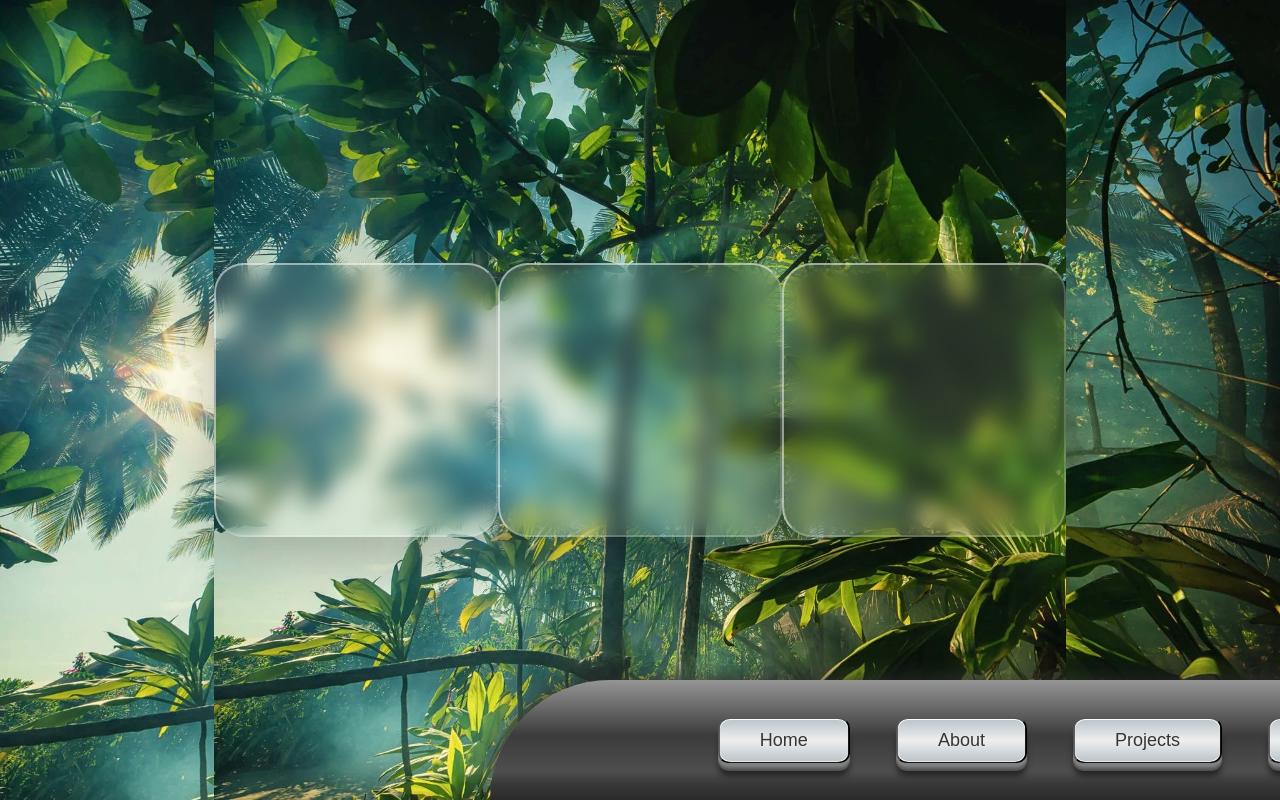
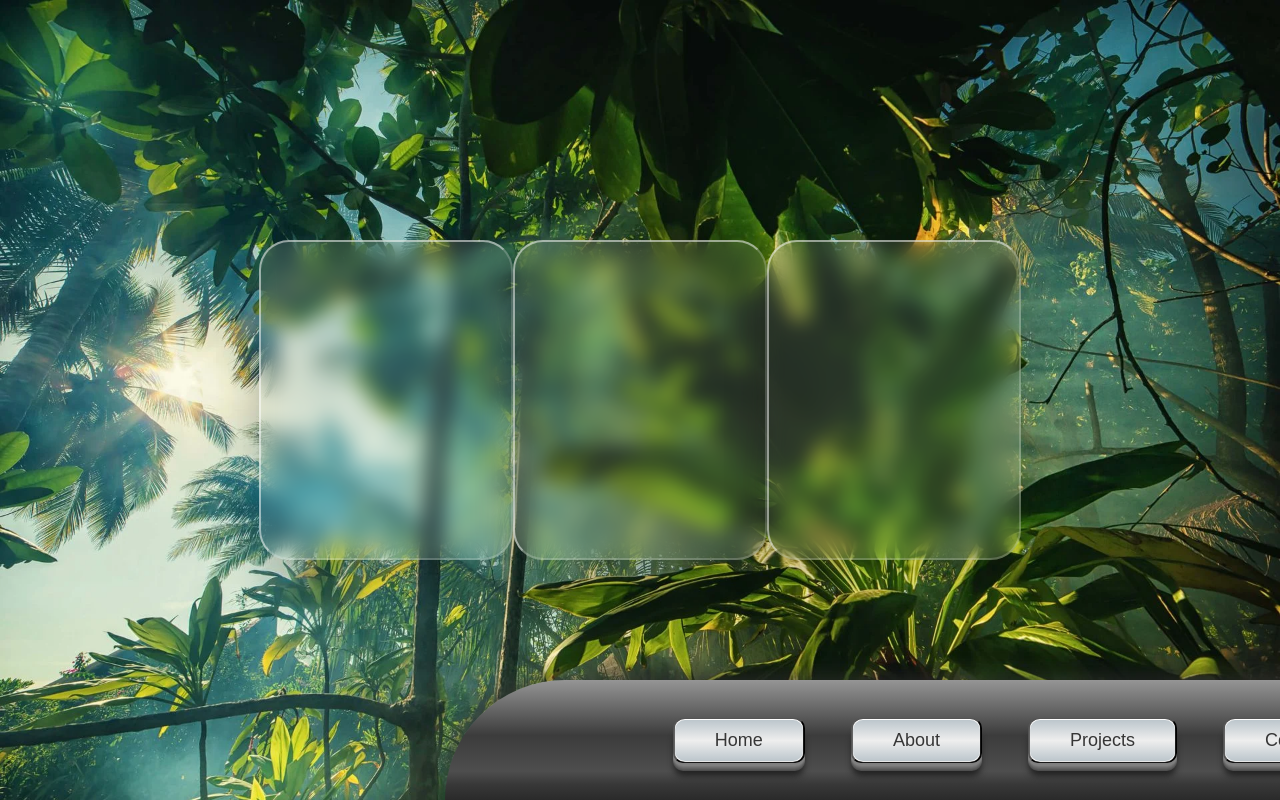
Before and after one commit to Liv4-code/planet-portfolio-site, a React (Create React App) app: page / in a window 1280 px wide. Built offline with nearby package versions, Linux system fonts and the light colour scheme; a web font is replaced by a local one.

Commit message:
Re-positioned cards on projects page

```diff
--- a/src/Projects.scss
+++ b/src/Projects.scss
@@ -4,9 +4,9 @@ $breakpoint-sml-cellphone: 500px;
 $breakpoint-xsml-cellphone: 400px;
 
 .container {
-    background: url("./assets/forest.webp");
-    background-size: cover;
-    background-repeat: no-repeat;
+    //     background: url("./assets/forest.webp");
+    //     background-size: cover;
+    //     background-repeat: no-repeat;
     height: 100vh;
     color: rgb(241, 241, 241);
     display: flex;
@@ -17,7 +17,6 @@ $breakpoint-xsml-cellphone: 400px;
         padding: 5%;
         width: 250px;
         height: 30vh;
-        padding: 15px;
         background: rgba(255, 255, 255, 0.1);
         box-shadow: 0 25px 45px rgba(0, 0, 0, 0.2);
         border-radius: 30px;
@@ -27,3 +26,14 @@ $breakpoint-xsml-cellphone: 400px;
         backdrop-filter: blur(10px);
     }
 }
+
+.container::before {
+    content: "";
+    display: block;
+    position: absolute;
+    background: url("./assets/forest.webp");
+    background-size: cover;
+    background-repeat: no-repeat;
+    height: 100%;
+    width: 100vw;
+}
```
